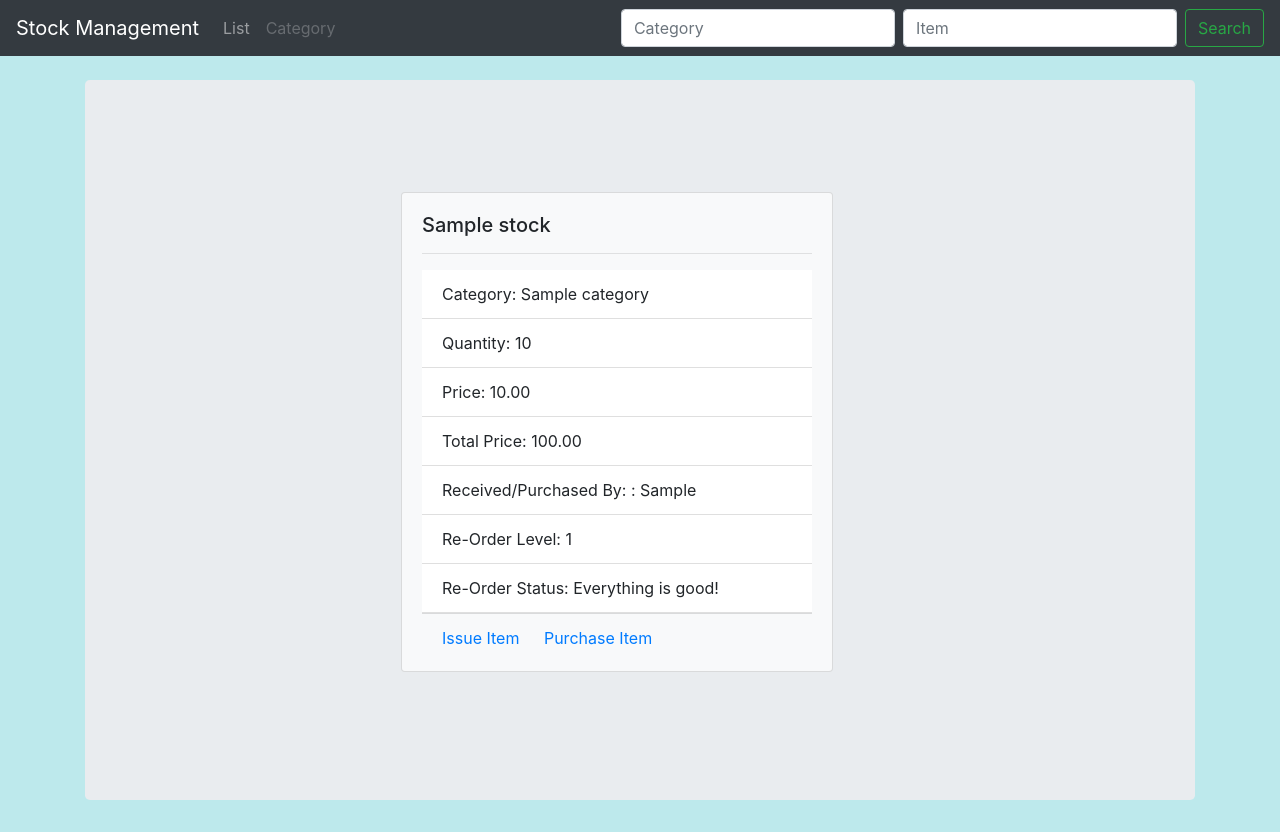
After one commit to Shuvam77/stock_management, a Django app: page /item_detail/1/ in a window 1280 px wide. The commit adds this page. Run offline with Django 4.2, Linux system fonts and the light colour scheme; tables that the repository leaves empty hold one stand-in row (values such as "Sample post"); some libraries are stand-ins or nearby versions.

Commit message:
detailed for item and template refactoring

```diff
--- a/stock/models.py
+++ b/stock/models.py
@@ -40,6 +40,12 @@ class Stock(models.Model):
 
     def get_total_amount(self):
         return self.quantity * self.price
+
+    def reorder_status(self):
+        if self.quantity >= self.reorder_level:
+            return True
+        else:
+            return False
 
 
 class Department(models.Model):
--- a/stock/templates/list_categories.html
+++ b/stock/templates/category/list_categories.html
@@ -1,4 +1,4 @@
-{% extends 'base.html' %}
+{% extends '../base.html' %}
 {% load crispy_forms_tags %}
 
 {% load static %}
--- a/stock/templates/list_departments.html
+++ b/stock/templates/department/list_departments.html
@@ -1,4 +1,4 @@
-{% extends 'base.html' %}
+{% extends '../base.html' %}
 {% load static %}
 {% block content %}
 
--- a/stock/templates/add_item.html
+++ b/stock/templates/stock/add_item.html
@@ -1,4 +1,4 @@
-{% extends 'base.html' %}
+{% extends '../base.html' %}
 {% load crispy_forms_tags %}
 
 {% block content %}
--- a/stock/templates/list_items.html
+++ b/stock/templates/stock/list_items.html
@@ -1,4 +1,4 @@
-{% extends 'base.html' %}
+{% extends '../base.html' %}
 {% load static %}
 
 {% block content %}
@@ -54,7 +54,7 @@
                 <tr>
                     <th scope="row">{{item.id}}</th>
                     <td>{{ item.category }}</td>
-                    <td>{{ item.item_name }}</td>
+                    <td><a href="{% url 'stock:item_detail' item.id %}">{{ item.item_name }}</a></td>
                     <td>{{ item.quantity }}</td>
                     <td><a class="btn btn-primary" href="{% url 'stock:update_item' item.id %}">Update</a></td>
                     <td><a class="btn btn-danger" href="{% url 'stock:delete_item' item.id %}">Delete</a></td>
--- a/stock/templates/stock_delete_confirm.html
+++ b/stock/templates/stock/stock_delete_confirm.html
@@ -1,4 +1,4 @@
-{% extends 'base.html' %}
+{% extends '../base.html' %}
 {% load static %}
 
 {% block content %}
--- /dev/null
+++ b/stock/templates/stock/stock_detail.html
@@ -0,0 +1,64 @@
+{% extends '../base.html' %}
+{% load static %}
+
+{% block content %}
+
+<div class="container">
+
+    {% if item.reorder_status is False %}
+    <div class="alert alert-danger" role="alert">
+        You have reached your <b>ROL</b>. Purchase <a href="#">here</a>.
+    </div>
+    {% endif %}
+
+    <section class="vh-50 gradient-custom-2">
+        <div class="container py-5 h-100">
+            <div class="row d-flex justify-content-center align-items-center h-100">
+                <div class="col-md-10 col-lg-8 col-xl-6">
+
+                    <div class="card bg-light mb-3" style="width: 27rem; height:30rem;">
+                        <div class="card-body">
+                            <h5 class="card-title mb-3">{{item.item_name}}</h5>
+                            <hr>
+
+                            <ul class="list-group list-group-flush bg-light">
+                                <li class="list-group-item">Category: {{item.category}}</li>
+                                <li class="list-group-item">Quantity: {{item.quantity}}</li>
+                                <li class="list-group-item">Price: {{item.price}}</li>
+                                <li class="list-group-item">Total Price: {{item.get_total_amount}}</li>
+                                <li class="list-group-item">Received/Purchased By: : {{item.received_by}}</li>
+                                <li class="list-group-item">Re-Order Level: {{item.reorder_level}}</li>
+                                <li class="list-group-item">Re-Order Status:
+                                    {% if item.reorder_status is True %}
+                                    Everything is good!
+                                    {% else %}
+                                    Purchase Item.
+                                    {% endif %}
+                                </li>
+                            </ul>
+
+
+
+                            {% comment %} <h6 class="card-subtitle mb-2 text-muted">Category: {{item.category}}</h6>
+                            <h6 class="card-subtitle mb-2 text-muted">Quantity: {{item.quantity}}</h6>
+                            <h6 class="card-subtitle mb-2 text-muted">Price: {{item.price}}</h6>
+                            <h6 class="card-subtitle mb-2 text-muted">Received/Purchased By: : {{item.received_by}}</h6>
+                            <h6 class="card-subtitle mb-2 text-muted">Re-Order Level: {{item.reorder_level}}</h6>
+                             {% endcomment %}
+                            <div class="card-footer bg-transparent border-default">
+                                <a href="#" class="card-link">Issue Item</a>
+                                <a href="#" class="card-link disabled" tabindex="-1" aria-disabled="true">Purchase Item</a>
+                            </div>
+
+                        </div>
+                    </div>
+
+                </div>
+            </div>
+        </div>
+    </section>
+</div>
+
+
+
+{% endblock %}
--- a/stock/templates/update_item.html
+++ b/stock/templates/stock/update_item.html
@@ -1,4 +1,4 @@
-{% extends 'base.html' %}
+{% extends '../base.html' %}
 {% load crispy_forms_tags %}
 
 {% block content %}
--- a/stock/urls.py
+++ b/stock/urls.py
@@ -5,24 +5,30 @@ app_name = "stock"
 
 urlpatterns = [
     path("", views.home, name="home"),
+
+
     path("list_items/", views.ListItem.as_view(), name="list_items"),
     path("add_item/", views.AddItem.as_view(), name="add_item"),
-    path("update_item/<int:pk>", views.UpdateItem.as_view(), name="update_item"),
+    path("update_item/<int:pk>/", views.UpdateItem.as_view(), name="update_item"),
     path("list_items/delete_item/<int:pk>/", views.DeleteItem.as_view(), name="delete_item"),
+    path("item_detail/<int:pk>/", views.DetailItem.as_view(), name="item_detail"),
+
+
     path('search/', views.SearchItems.as_view(), name='search_result'),
+    path("export_csv/", views.ExportCSV, name="export_csv"),
+
 
     path("list_category/", views.ListCategory.as_view(), name="list_category"),
     path("create_category/", views.CreateCategory.as_view(), name="create_category"),
-    path("update_category/<int:pk>", views.UpdateCategory.as_view(), name="update_category"),
-    path("delete_category/<int:pk>", views.DeleteCategory.as_view(), name="delete_category"),
+    path("update_category/<int:pk>/", views.UpdateCategory.as_view(), name="update_category"),
+    path("delete_category/<int:pk>/", views.DeleteCategory.as_view(), name="delete_category"),
 
-    path("export_csv/", views.ExportCSV, name="export_csv"),
 
 
     path("list_departments/", views.ListDepartment.as_view(), name="list_departments"),
     path("add_department/", views.CreateDepartment.as_view(), name="add_department"),
-    path("update_department/<int:pk>", views.UpdateDepartment.as_view(), name="update_department"),
-    path("delete_department/<int:pk>", views.DeleteDepartment.as_view(), name="delete_department"),
+    path("update_department/<int:pk>/", views.UpdateDepartment.as_view(), name="update_department"),
+    path("delete_department/<int:pk>/", views.DeleteDepartment.as_view(), name="delete_department"),
 
 
 
--- a/stock/views.py
+++ b/stock/views.py
@@ -1,12 +1,11 @@
 from django.shortcuts import get_object_or_404, redirect, render
 from django.urls import reverse_lazy
-from django.views.generic import ListView, CreateView, UpdateView, DeleteView
+from django.views.generic import ListView, CreateView, UpdateView, DeleteView, DetailView
 from stock.forms import CategoryForm, DepartmentForm, StockForm, StockSearchForm
 from django.db.models import Q
 from bootstrap_modal_forms.generic import BSModalCreateView, BSModalUpdateView, BSModalDeleteView
 from django.contrib import messages
 from django.contrib.messages.views import SuccessMessageMixin
-from django.template.loader import render_to_string
 
 
 
@@ -26,7 +25,7 @@ class ListItem(ListView):
     model = Stock
     paginate_by= 10
     context_object_name = 'stock_list'
-    template_name = 'list_items.html'
+    template_name = 'stock/list_items.html'
 
     def get_context_data(self, **kwargs):
         context = super().get_context_data(**kwargs)
@@ -38,7 +37,7 @@ class ListItem(ListView):
 class AddItem(SuccessMessageMixin, CreateView):
     form_class = StockForm
     model = Stock
-    template_name = 'add_item.html'
+    template_name = 'stock/add_item.html'
     success_message = 'Success: Item was added.'
     success_url= reverse_lazy('stock:list_items')
 
@@ -50,22 +49,28 @@ class AddItem(SuccessMessageMixin, CreateView):
 class UpdateItem(SuccessMessageMixin, UpdateView):
     form_class = StockForm
     model= Stock
-    template_name = 'update_item.html'
+    template_name = 'stock/update_item.html'
     success_message = 'Success: Item was updated.'
     success_url= reverse_lazy('stock:list_items')
 
 
 class DeleteItem(SuccessMessageMixin, DeleteView):
     model= Stock
-    template_name= 'stock_delete_confirm.html'
+    template_name= 'stock/stock_delete_confirm.html'
     success_message = 'Success: Item was deleted.'
     success_url= reverse_lazy('stock:list_items')
+
+
+class DetailItem(DetailView):
+    model= Stock
+    template_name= 'stock/stock_detail.html'
+    context_object_name = 'item'
 
 
 class SearchItems(ListView):
     form_class = StockSearchForm
     model = Stock
-    template_name = 'list_items.html'
+    template_name = 'stock/list_items.html'
     context_object_name = 'stock_list'
 
     def get_queryset(self):
@@ -93,13 +98,13 @@ class ListCategory(ListView):
     model = Category
     paginate_by= 10
     context_object_name = 'categories'
-    template_name = 'list_categories.html'
+    template_name = 'category/list_categories.html'
 
 
 class CreateCategory(BSModalCreateView):
     form_class = CategoryForm
     model = Category
-    template_name = 'create_category.html'
+    template_name = 'category/create_category.html'
     success_message = 'Success: Category was created.'
     success_url= reverse_lazy('stock:list_category')
 
@@ -107,13 +112,14 @@ class CreateCategory(BSModalCreateView):
 class UpdateCategory(BSModalUpdateView):
     form_class = CategoryForm
     model = Category
-    template_name = 'update_category.html'
+    template_name = 'category/update_category.html'
     success_message = 'Success: Category was updated.'
     success_url= reverse_lazy('stock:list_category')
 
+
 class DeleteCategory(BSModalDeleteView):
     model = Category
-    template_name = 'delete_category.html'
+    template_name = 'category/delete_category.html'
     success_message = 'Success: Category was deleted.'
     success_url= reverse_lazy('stock:list_category')
 
@@ -122,12 +128,13 @@ class ListDepartment(ListView):
     model = Department
     paginate_by= 10
     context_object_name = 'departments'
-    template_name = 'list_departments.html'
+    template_name = 'department/list_departments.html'
+
 
 class CreateDepartment(BSModalCreateView):
     form_class = DepartmentForm
     model = Department
-    template_name = 'add_department.html'
+    template_name = 'department/add_department.html'
     success_message = 'Success: Department was created.'
     success_url= reverse_lazy('stock:list_departments')
 
@@ -144,15 +151,17 @@ class CreateDepartment(BSModalCreateView):
 #         return JsonResponse(response)
 #     return render(request, 'add_department.html')
 
+
 class UpdateDepartment(BSModalUpdateView):
     form_class = DepartmentForm
     model = Department
-    template_name = 'update_department.html'
+    template_name = 'department/update_department.html'
     success_message = 'Success: Department was updated.'
     success_url= reverse_lazy('stock:list_departments')
 
+
 class DeleteDepartment(BSModalDeleteView):
     model = Department
-    template_name = 'delete_department.html'
+    template_name = 'department/delete_department.html'
     success_message = 'Success: Department was deleted.'
     success_url= reverse_lazy('stock:list_departments')
```
Also changed, not shown: stock/templates/category/create_category.html (renamed from stock/templates/create_category.html), stock/templates/category/delete_category.html (renamed from stock/templates/delete_category.html), stock/templates/category/update_category.html (renamed from stock/templates/update_category.html), stock/templates/department/add_department.html (renamed from stock/templates/add_department.html), stock/templates/department/delete_department.html (renamed from stock/templates/delete_department.html), stock/templates/department/update_department.html (renamed from stock/templates/update_department.html).
